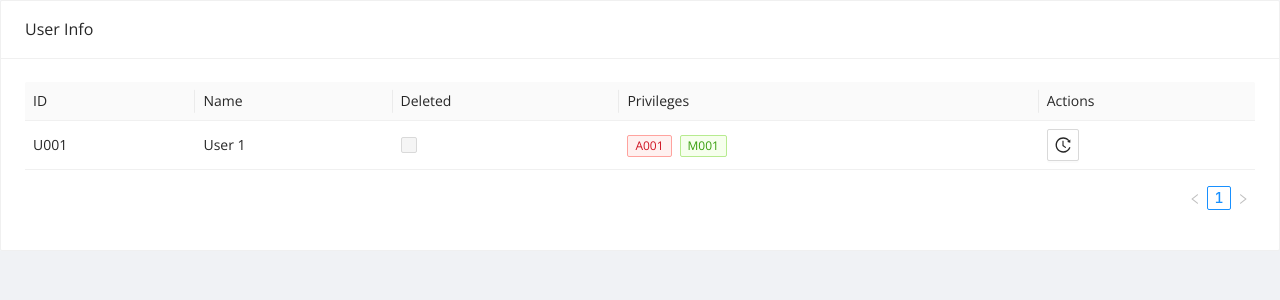
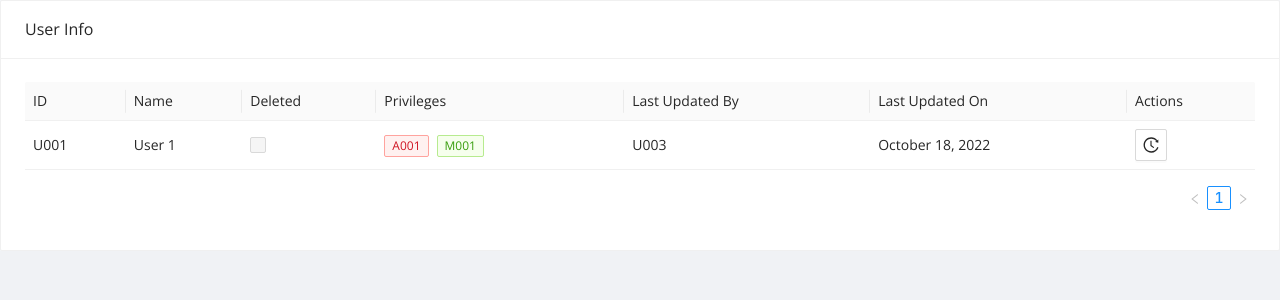
Before and after one commit to pandenutella/user-history-viewer-prototype, a React (Create React App) app: page / in a window 1280 px wide. Shown: the top 300 px of the page. Built offline with nearby package versions, Linux system fonts and the light colour scheme.

Commit message:
Display last update user and date in user table

```diff
--- a/src/components/UserHistoryModal.js
+++ b/src/components/UserHistoryModal.js
@@ -39,12 +39,12 @@ const UserHistoryModal = ({ history, visible, onHide }) => {
       ),
     },
     {
-      title: "Update By",
+      title: "Updated By",
       dataIndex: "updateUser",
       key: "updateUser",
     },
     {
-      title: "Update On",
+      title: "Updated On",
       dataIndex: "updateDate",
       key: "updateDate",
       render: (updateDate) => formatDate(updateDate),
--- a/src/components/UserTable.js
+++ b/src/components/UserTable.js
@@ -1,15 +1,24 @@
 import { HistoryOutlined } from "@ant-design/icons";
 import { Button, Checkbox, Table, Tag, Tooltip } from "antd";
+import moment from "moment";
 import { useState } from "react";
 import UserHistoryModal from "./UserHistoryModal";
 
-const mapUserToDataSource = (user) => ({
-  key: user.id,
-  id: user.id,
-  name: user.name,
-  deleted: user.deleted,
-  privileges: user.privileges,
-});
+const formatDate = (date) => moment(date).format("MMMM DD, YYYY");
+
+const mapToDataSource = (user, userHistory) => {
+  const latestHistory = userHistory[userHistory.length - 1];
+
+  return {
+    key: user.id,
+    id: user.id,
+    name: user.name,
+    deleted: user.deleted,
+    privileges: user.privileges,
+    lastUpdateUser: latestHistory.updateUser,
+    lastUpdateDate: latestHistory.updateDate,
+  };
+};
 
 const UserTable = ({ user, userHistory }) => {
   const [historyVisible, setHistoryVisible] = useState(false);
@@ -55,6 +64,17 @@ const UserTable = ({ user, userHistory }) => {
         }),
     },
     {
+      title: "Last Updated By",
+      dataIndex: "lastUpdateUser",
+      key: "lastUpdateUser",
+    },
+    {
+      title: "Last Updated On",
+      dataIndex: "lastUpdateDate",
+      key: "lastUpdateDate",
+      render: (lastUpdateDate) => formatDate(lastUpdateDate),
+    },
+    {
       title: "Actions",
       key: "actions",
       render: () => (
@@ -64,7 +84,7 @@ const UserTable = ({ user, userHistory }) => {
       ),
     },
   ];
-  const dataSource = user ? [mapUserToDataSource(user)] : [];
+  const dataSource = user ? [mapToDataSource(user, userHistory)] : [];
 
   return (
     <>
```
